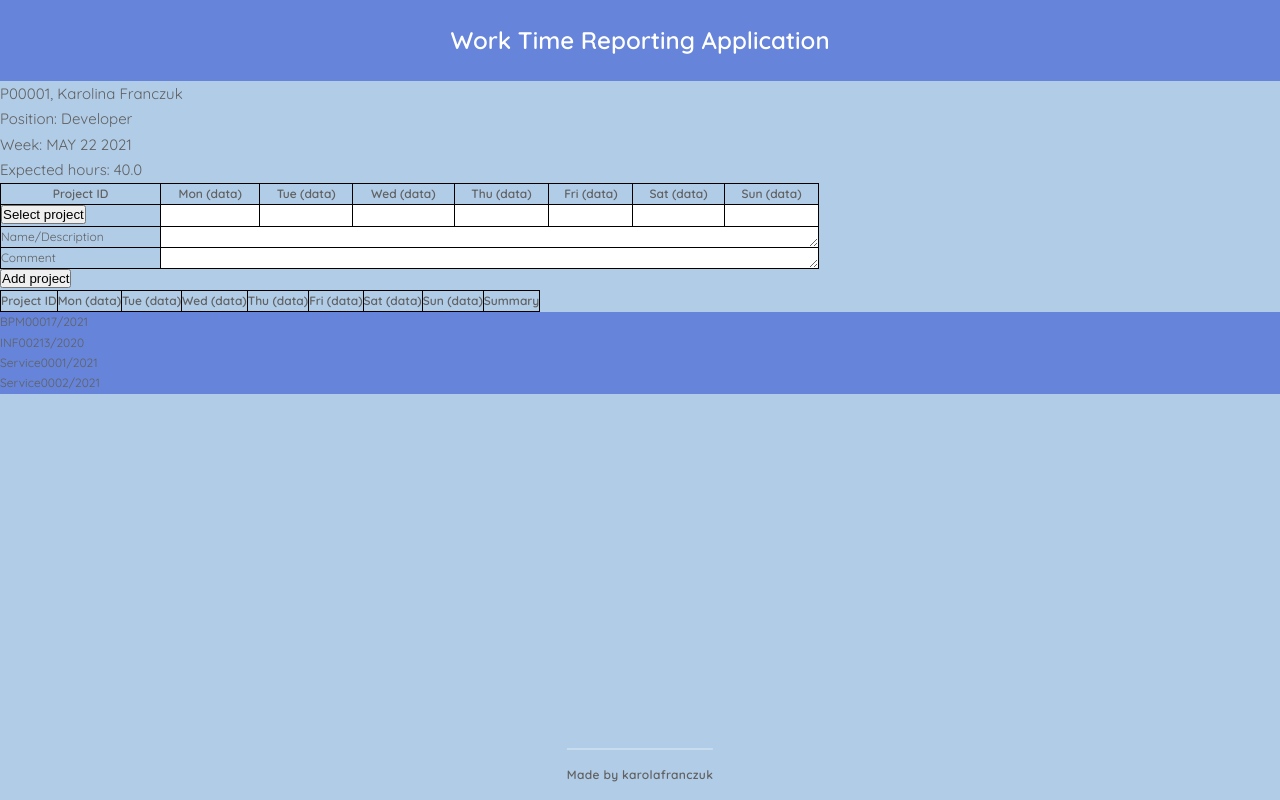
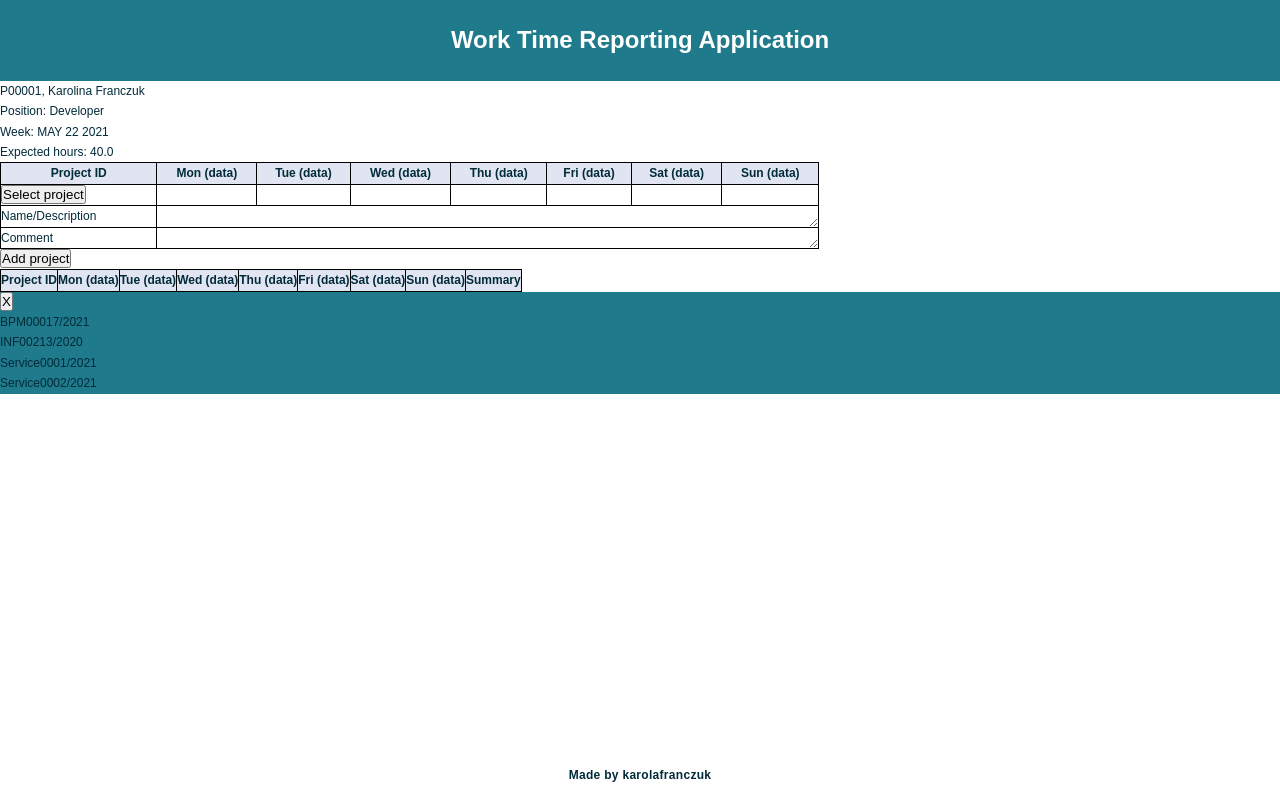
Before and after one commit to karolafranczuk/work-time-reporting-app, a React (Create React App) app in the folder work-time-reporting-app/: page / in a window 1280 px wide. Built offline with nearby package versions, Linux system fonts and the light colour scheme; no server answers.

Commit message:
refactoring in WeekTable component

```diff
--- /dev/null
+++ b/work-time-reporting-app/src/components/EmployeeInfo.jsx
@@ -0,0 +1,16 @@
+import React from 'react';
+
+const EmployeeInfo = () => (
+    <div className="week-table__employee__info">
+        <span className="week-table_employee_info_header">P00001</span>, <span>Karolina Franczuk</span>
+        <br></br>
+        <span className="week-table_employee_info_header">Position:</span> <span>Developer</span>
+        <br></br>
+        <span className="week-table_employee_info_header">Week:</span> <span>MAY 22 2021</span>
+        <br></br>
+        <span className="week-table_employee_info_header">Expected hours:</span> <span>40.0</span>
+        <br></br>
+    </div>
+)
+
+export default EmployeeInfo;
--- a/work-time-reporting-app/src/components/ProjectsList.jsx
+++ b/work-time-reporting-app/src/components/ProjectsList.jsx
@@ -4,6 +4,7 @@ console.log(projects);
 const ProjectsList = () => {
     return (
         <div className="projects-list">
+            <button className="projects-list__button">X</button>
             <ul className="projects-list__ul">
                 {projects.map((project, index) => {
                     return(<li key={project.id}>{project.id}</li>)
--- /dev/null
+++ b/work-time-reporting-app/src/components/SelectedWeekTable.jsx
@@ -0,0 +1,43 @@
+import React from 'react';
+
+const SelectedWeekTable = () => (
+    <div className="week-table__table">
+            <table className="week-table__table">
+                <thead>
+                <tr>
+                    <th>Project ID</th>
+                    <th>Mon (data)</th>
+                    <th>Tue (data)</th>
+                    <th>Wed (data)</th>
+                    <th>Thu (data)</th>
+                    <th>Fri (data)</th>
+                    <th>Sat (data)</th>
+                    <th>Sun (data)</th>
+                </tr>
+                </thead>
+                <tbody>
+                <tr>
+                    <td><button>Select project</button></td>
+                    <td><input type="number" min="0" max="24"></input></td>
+                    <td><input type="number" min="0" max="24"></input></td>
+                    <td><input type="number" min="0" max="24"></input></td>
+                    <td><input type="number" min="0" max="24"></input></td>
+                    <td><input type="number" min="0" max="24"></input></td>
+                    <td><input type="number" min="0" max="24"></input></td>
+                    <td><input type="number" min="0" max="24"></input></td>
+                </tr>
+                <tr>
+                    <td>Name/Description</td>
+                    <td colSpan="7"><textarea/></td>
+                </tr>
+                <tr>
+                    <td>Comment</td>
+                    <td colSpan="7"><textarea/></td>
+                </tr>
+                </tbody>
+            </table>
+            <button>Add project</button>
+    </div>
+)
+
+export default SelectedWeekTable;
--- /dev/null
+++ b/work-time-reporting-app/src/components/SummaryWeekTable.jsx
@@ -0,0 +1,23 @@
+import React from 'react';
+
+const SummaryWeekTable = () => (
+    <div className="week-table__summary">
+    <table>
+    <thead>
+    <tr>
+        <th>Project ID</th>
+        <th>Mon (data)</th>
+        <th>Tue (data)</th>
+        <th>Wed (data)</th>
+        <th>Thu (data)</th>
+        <th>Fri (data)</th>
+        <th>Sat (data)</th>
+        <th>Sun (data)</th>
+        <th>Summary</th>
+    </tr>
+    </thead>
+    </table>
+</div>
+)
+
+export default SummaryWeekTable;
--- a/work-time-reporting-app/src/components/WeekTable.jsx
+++ b/work-time-reporting-app/src/components/WeekTable.jsx
@@ -1,80 +1,21 @@
 import React, { useState } from 'react';
+
 import useProjectsData from '../hooks/useProjectsData';
+
 import ProjectsList from './ProjectsList';
+import EmployeeInfo from './EmployeeInfo';
+import SelectedWeekTable from './SelectedWeekTable';
+import SummaryWeekTable from './SummaryWeekTable';
 
 const WeekTable = () => {
     const {projects, fetchProjectsList} = useProjectsData();
     return (
         <>
-        <div className="week-table">
-            <div className="week-table__employee__info">
-                <span className="week-table_employee_info_header">P00001</span>, <span>Karolina Franczuk</span>
-                <br></br>
-                <span className="week-table_employee_info_header">Position:</span> <span>Developer</span>
-                <br></br>
-                <span className="week-table_employee_info_header">Week:</span> <span>MAY 22 2021</span>
-                <br></br>
-                <span className="week-table_employee_info_header">Expected hours:</span> <span>40.0</span>
-                <br></br>
-            </div>
-            <div className="week-table__table">
-            <table className="week-table__table">
-                <thead>
-                <tr>
-                    <th>Project ID</th>
-                    <th>Mon (data)</th>
-                    <th>Tue (data)</th>
-                    <th>Wed (data)</th>
-                    <th>Thu (data)</th>
-                    <th>Fri (data)</th>
-                    <th>Sat (data)</th>
-                    <th>Sun (data)</th>
-                </tr>
-                </thead>
-                <tbody>
-                <tr>
-                    <td><button onClick={() => fetchProjectsList()}>Select project</button></td>
-                    <td><input type="number" min="0" max="24"></input></td>
-                    <td><input type="number" min="0" max="24"></input></td>
-                    <td><input type="number" min="0" max="24"></input></td>
-                    <td><input type="number" min="0" max="24"></input></td>
-                    <td><input type="number" min="0" max="24"></input></td>
-                    <td><input type="number" min="0" max="24"></input></td>
-                    <td><input type="number" min="0" max="24"></input></td>
-                </tr>
-                <tr>
-                    <td>Name/Description</td>
-                    <td colSpan="7"><textarea/></td>
-                </tr>
-                <tr>
-                    <td>Comment</td>
-                    <td colSpan="7"><textarea/></td>
-                </tr>
-                </tbody>
-            </table>
-
-            <button>Add project</button>
-            </div>
-            <div className="week-table__summary">
-                <table>
-                <thead>
-                <tr>
-                    <th>Project ID</th>
-                    <th>Mon (data)</th>
-                    <th>Tue (data)</th>
-                    <th>Wed (data)</th>
-                    <th>Thu (data)</th>
-                    <th>Fri (data)</th>
-                    <th>Sat (data)</th>
-                    <th>Sun (data)</th>
-                    <th>Summary</th>
-                </tr>
-                </thead>
-                </table>
-            </div>
-        </div>
-        <ProjectsList />
-    </>
+            <EmployeeInfo />
+            <SelectedWeekTable />
+            <SummaryWeekTable />
+            <ProjectsList />
+        </>
     )
 }
 
--- a/work-time-reporting-app/src/styles/base/_variables.scss
+++ b/work-time-reporting-app/src/styles/base/_variables.scss
@@ -1,8 +1,9 @@
 $main-black: #000;
-$colour-1: #b0cce7;
-$colour-2: #6584da;
+$colour-1: #ffffff;
+$colour-2: #1f7a8c;
+$colour-3: #e1e5f2;
 
-$main-font: 'Quicksand', sans-serif;
+$main-font:'Alegreya Sans SC', sans-serif;
 
-$text-1: #616161;
-$text-2: #e4e4e4;
+$text-1: #022b3a;
+$text-2: #e1e5f2;
--- a/work-time-reporting-app/src/styles/modules/_weekTable.scss
+++ b/work-time-reporting-app/src/styles/modules/_weekTable.scss
@@ -57,3 +57,7 @@ table td input {
     padding: 10px;
     box-sizing: border-box;
   }
+table th {
+    background-color: $colour-3;
+    color: $text-1;
+}
```
